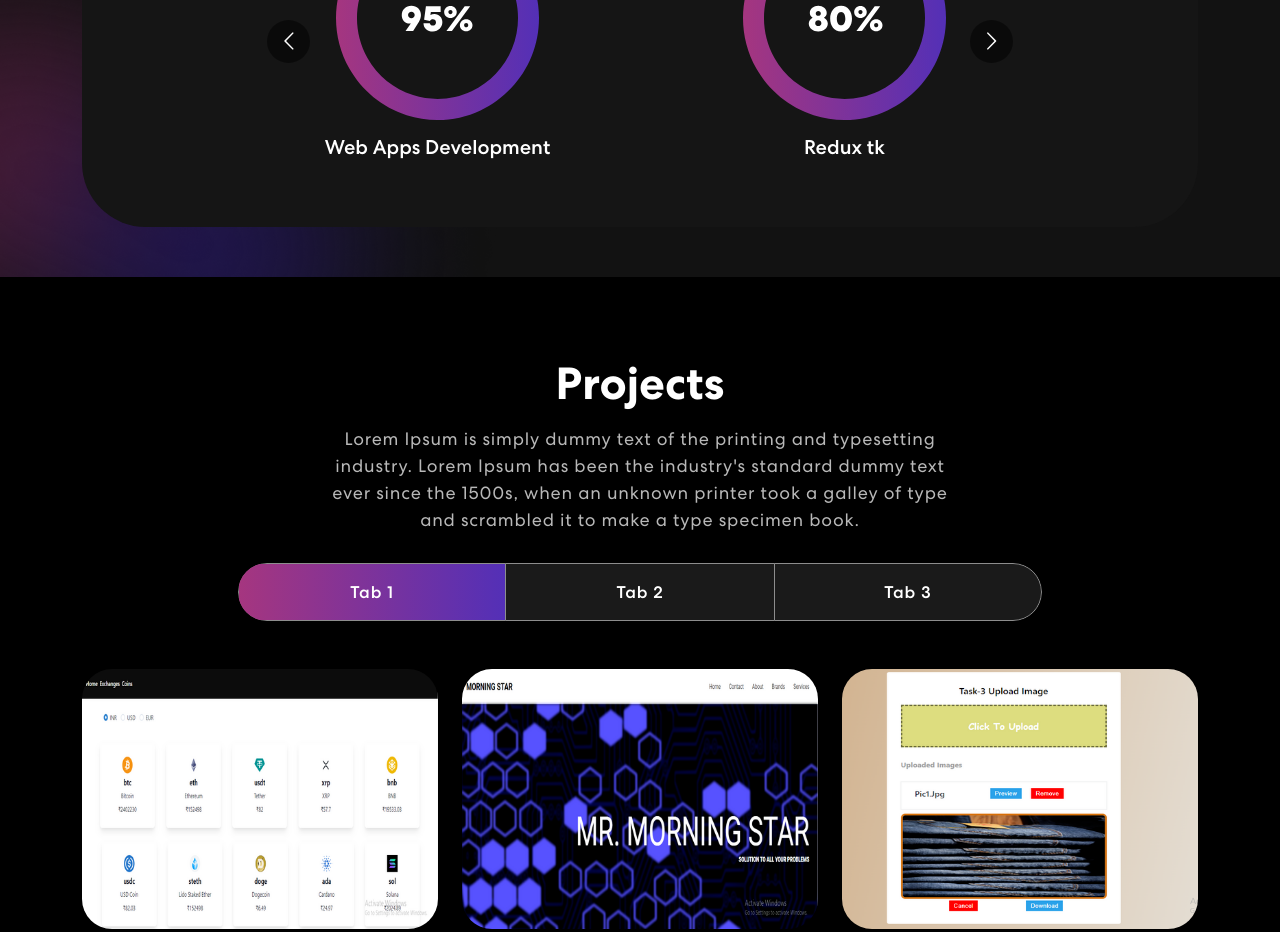
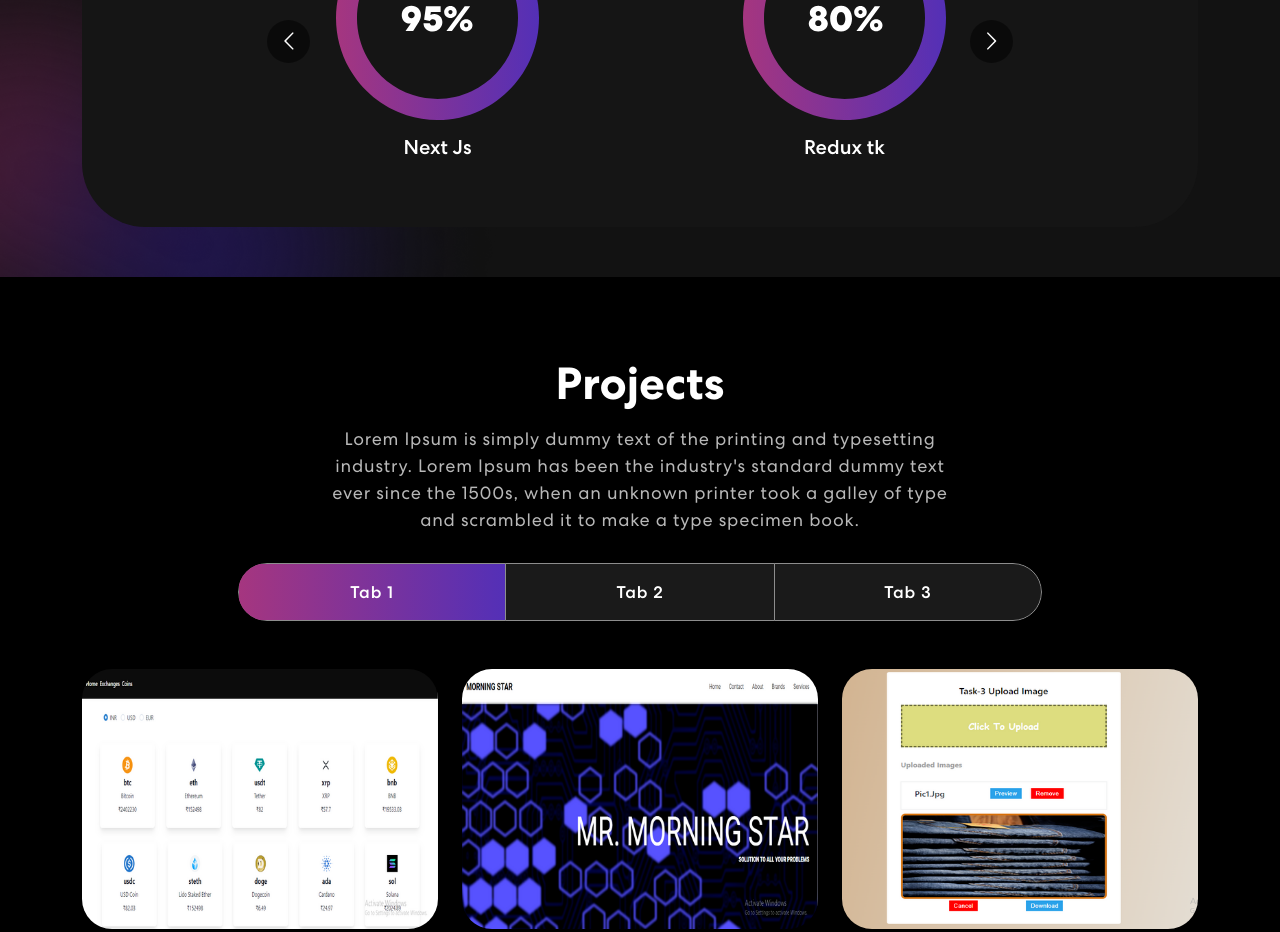
Before and after one commit to Hidayat78/Portfolio-react, a React (Create React App) app: page / in a window 1280 px wide. Shown: the part 1080-2012 px from the top of the page. Built offline with nearby package versions, Linux system fonts and the light colour scheme; no server answers.

Commit message:
Update Skills.js

```diff
--- a/src/components/Skills.js
+++ b/src/components/Skills.js
@@ -45,10 +45,11 @@ export const Skills = () => {
                 infinite={true}
                 className="owl-carousel owl-theme skill-slider"
               >
-                <div className="item">
+                    <div className="item">
                   <img src={meter1} alt="Image" />
-                  <h5>Web Apps Development</h5>
+                  <h5>Next Js</h5>
                 </div>
+
                 <div className="item">
                   <img src={meter2} alt="Image" />
                   <h5>Redux tk</h5>
@@ -59,7 +60,7 @@ export const Skills = () => {
                 </div>
                 <div className="item">
                   <img src={meter1} alt="Image" />
-                  <h5>Next Js</h5>
+                  <h5>Web Apps Development</h5>
                 </div>
               </Carousel>
             </div>
```
